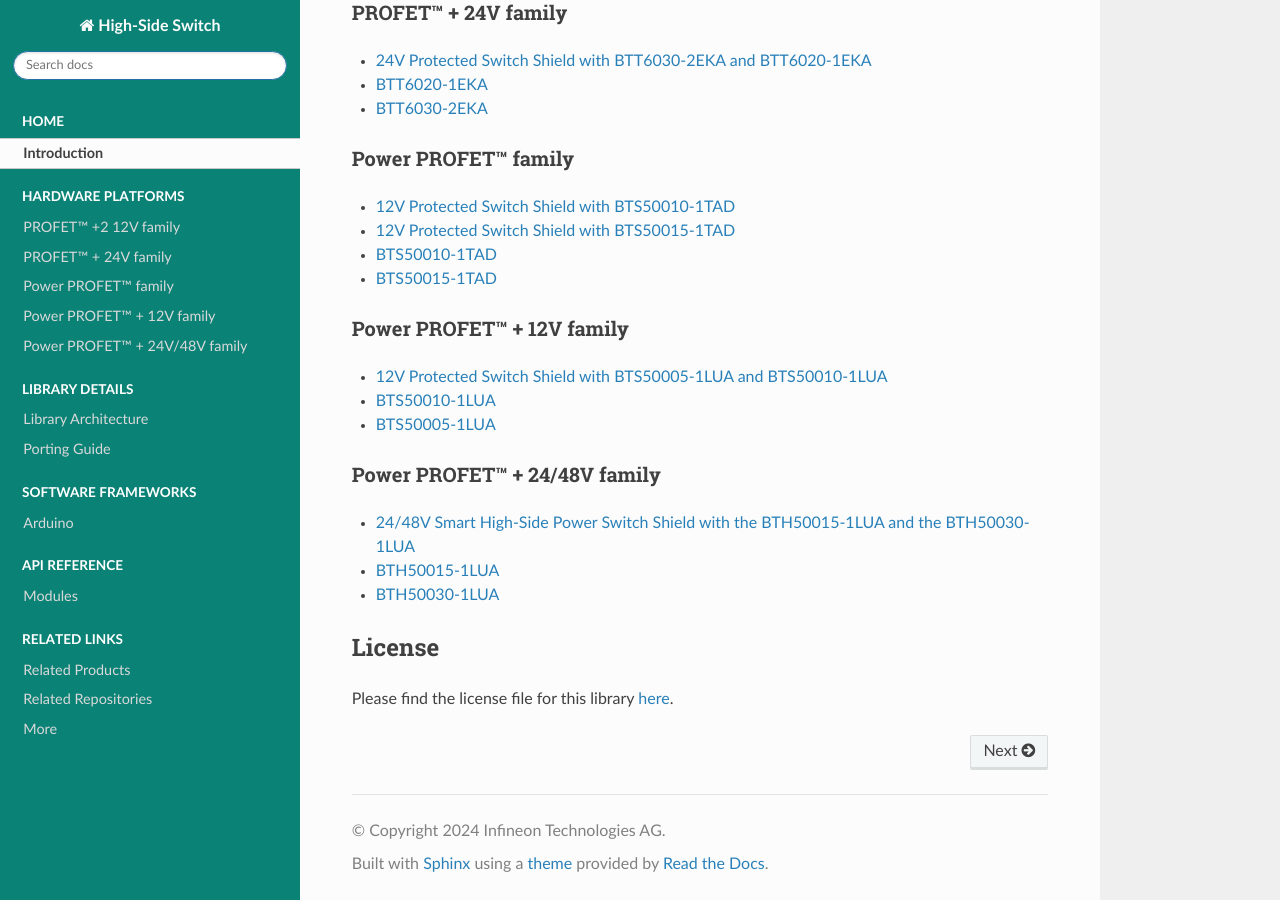
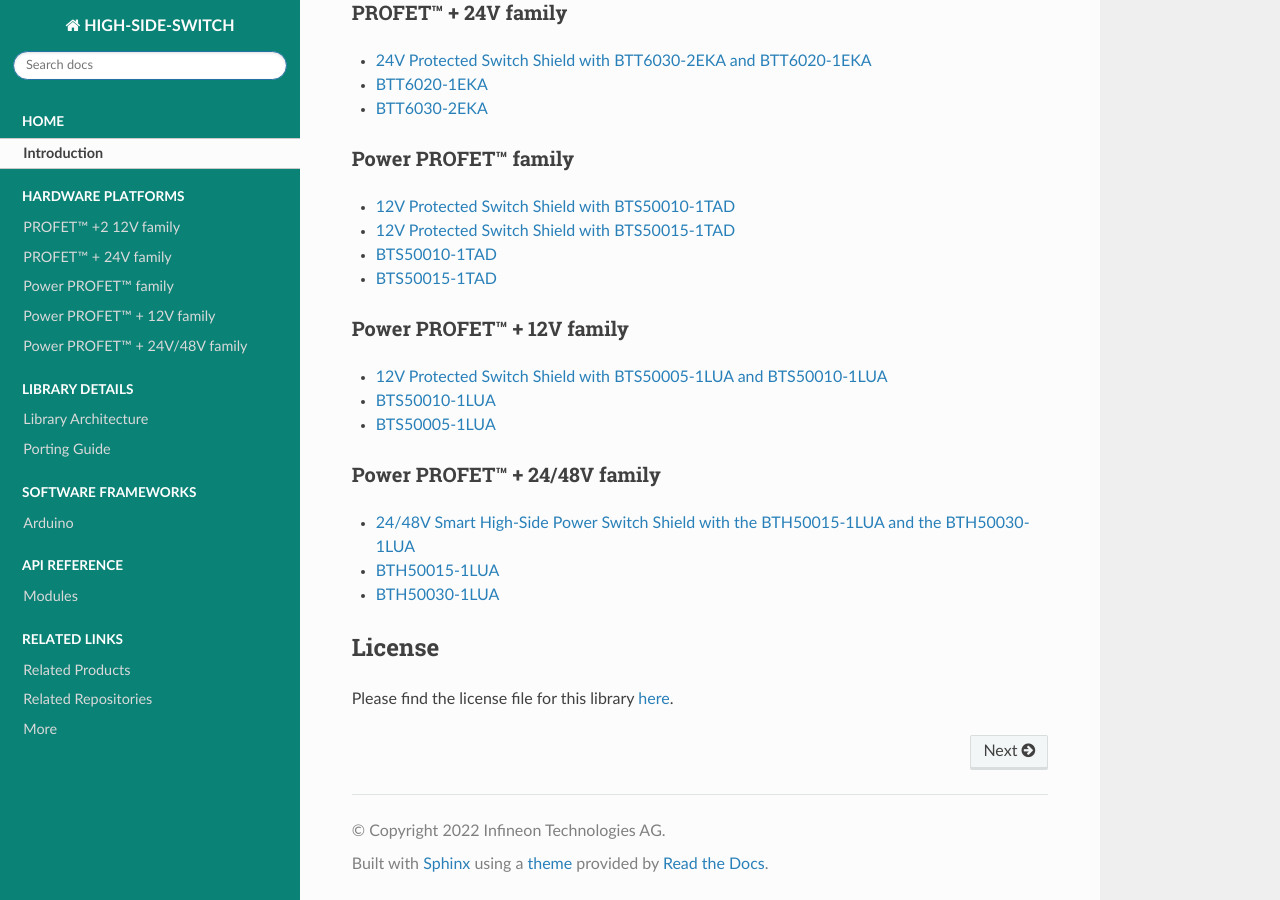
Before and after one commit to Infineon/high-side-switch, a Sphinx documentation site: the page built from docs/index.rst, in a window 1280 px wide and 900 px high, scrolled down 972 px. Built offline with Sphinx 7.4.7 and the Read the Docs theme 3.1.0, drawn with Linux system fonts in a browser that asks for light colours; pages that are not in the unit, such as notebooks, are missing from menus; some of the changed lines change nothing that is shown.

Commit message:
add doc check

```diff
--- a/docs/conf.py
+++ b/docs/conf.py
@@ -21,30 +21,21 @@
 
 # -- Project information -----------------------------------------------------
 
-project = 'High-Side Switch'
-copyright = '2024 Infineon Technologies AG'
+project = 'HIGH-SIDE-SWITCH'
+copyright = '2022 Infineon Technologies AG'
 author = 'Infineon Technologies AG'
+
+# The full version, including alpha/beta/rc tags
+release = '1.1.0'
+
 
 # -- General configuration ---------------------------------------------------
 
 # Add any Sphinx extension module names here, as strings. They can be
 # extensions coming with Sphinx (named 'sphinx.ext.*') or your custom
 # ones.
-#...
-
-# At top on conf.py (with other import statements)
-# import recommonmark
-# from recommonmark.transform import AutoStructify
-
-# # At the bottom of conf.py
-# def setup(app):
-#     app.add_config_value('recommonmark_config', {
-#             'url_resolver': lambda url: github_doc_root + url,
-#             'auto_toc_tree_section': 'Contents',
-#             }, True)
-#     app.add_transform(AutoStructify)
-
 extensions = [
+    'sphinx_rtd_theme',
     'sphinx.ext.autodoc',
     'sphinxemoji.sphinxemoji',
     'sphinx_tabs.tabs',
@@ -60,17 +51,12 @@
     'sphinx.ext.inheritance_diagram',
     'breathe',
     'exhale'
-
 ]
 
 autosectionlabel_prefix_document = True
-# source_parsers = {
-#    '.md': 'recommonmark.parser.CommonMarkParser',
-# }
 
 source_suffix = [
     '.rst',
-    # '.md'
 ]
 
 suppress_warnings = ['autosectionlabel.*', 'epub.duplicated_toc_entry']
@@ -84,31 +70,23 @@
     "doxygenStripFromPath":  "..",
     # Suggested optional arguments
     "createTreeView":        True,
-    # TIP: if using the sphinx-bootstrap-theme, you need
-    # "treeViewIsBootstrap": True,
     "exhaleExecutesDoxygen": True,
-    # "exhaleUseDoxyfile" : True,
     "exhaleDoxygenStdin":    textwrap.dedent('''
         INPUT            = ../src
         GENERATE_LATEX   = NO
-        GENERATE_HTML    = YES
+        GENERATE_HTML    = NO
         GENERATE_XML     = YES
         RECURSIVE        = YES
-        VERBATIM_HEADERS = NO
-        EXCLUDE          = ./../src/framework/raspberrypi/examples ./../src/framework/raspberrypi/examples_py ./../src/framework/arduino/examples ./../src/framework/arduino/README.md
+        VERBATIM_HEADERS = YES
     '''),
 
     # Configure what not to show in the API index page
     "unabridgedOrphanKinds": {"function", "define", "dir","file", "variable", "namespace"},
     "fullToctreeMaxDepth" : 4
-
 }
 
 # Add any paths that contain templates here, relative to this directory.
 templates_path = ['_templates']
-
-# Tell sphinx what the primary language being documented is.
-primary_domain = 'cpp'
 
 # List of patterns, relative to source directory, that match files and
 # directories to ignore when looking for source files.
@@ -121,13 +99,8 @@
 
 # The theme to use for HTML and HTML Help pages.  See the documentation for
 # a list of builtin themes.
-
-html_theme = 'sphinx_rtd_theme'
-# html_theme_options = {
-# 	"head_font_family" : "Source Sans Pro",
-# 	"font_family" : "Source Sans Pro",
-# 	"body_text_align" : "justify",
-# }
+#
+html_theme = "sphinx_rtd_theme"
 
 html_logo = 'img/ifx_logo_white_green_s.png'
 
@@ -139,7 +112,7 @@
 # -- Breathe configuration -------------------------------------------------
 
 breathe_projects = {
-	"High-Side Switch": "build/xml/"
+	"HIGH-SIDE-SWITCH": "build/xml/"
 }
-breathe_default_project = "High-Side Switch"
+breathe_default_project = "HIGH-SIDE-SWITCH"
 breathe_default_members = ('members', 'undoc-members')
```
Also changed, not shown: docs/requirements.txt (+6 -6 lines), 4 other files.
